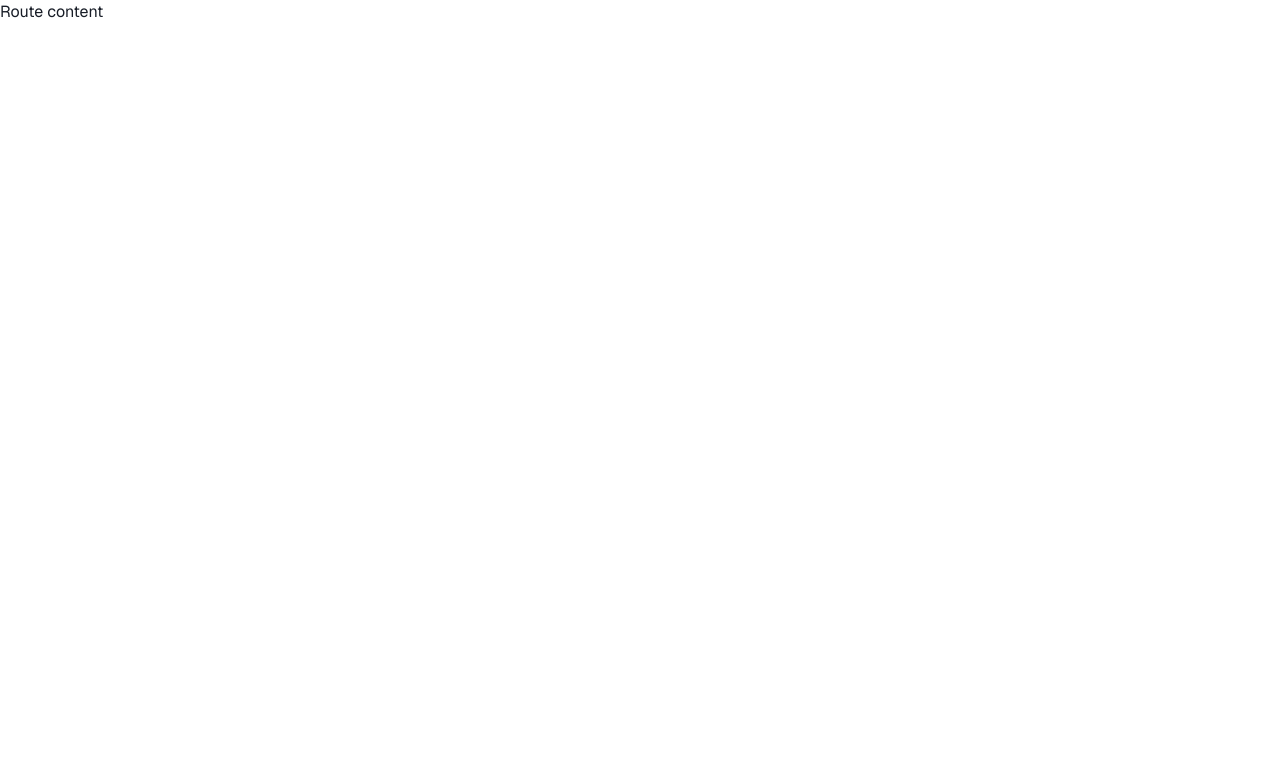
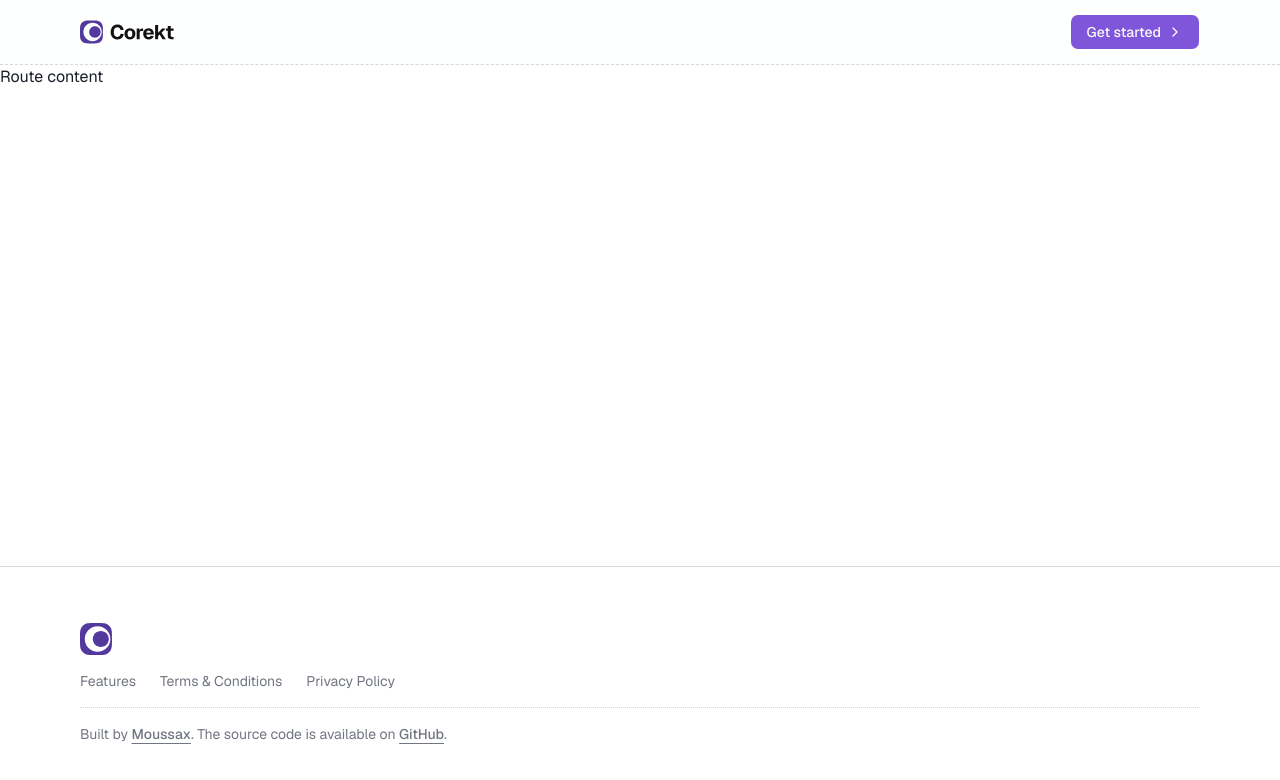
Before and after one commit to MrInspection/corekt-frontend, a Next.js app: page /legal/terms-and-conditions in a window 1280 px wide. Shown: the top 780 px of the page. Built offline with nearby package versions, Linux system fonts and the light colour scheme.

Commit message:
refactor: move files to new layout

```diff
--- /dev/null
+++ b/src/app/(landing)/layout.tsx
@@ -0,0 +1,13 @@
+import type { ReactNode } from "react";
+import { SiteFooter } from "@/components/site-footer";
+import { SiteHeader } from "@/components/site-header";
+
+export default function LandingLayout({ children }: { children: ReactNode }) {
+  return (
+    <div className="flex min-h-screen flex-col">
+      <SiteHeader />
+      {children}
+      <SiteFooter />
+    </div>
+  );
+}
--- a/src/app/legal/terms-and-conditions/page.tsx
+++ b/src/app/(landing)/legal/terms-and-conditions/page.tsx
@@ -7,5 +7,5 @@ export const metadata: Metadata = {
 };
 
 export default function TermsAndConditionsPage() {
-  return <div>Route content</div>;
+  return <div className="flex flex-1 flex-col">Route content</div>;
 }
--- /dev/null
+++ b/src/components/site-footer.tsx
@@ -0,0 +1,44 @@
+import Image from "next/image";
+import Link from "next/link";
+
+export function SiteFooter() {
+  return (
+    <footer className="border-t py-14">
+      <div className="container max-w-6xl">
+        <Link href="" className="w-fit">
+          <Image
+            src="/brand/corekt-logo.svg"
+            alt="Corekt Logo"
+            width={100}
+            height={100}
+            className="h-8 w-auto"
+          />
+        </Link>
+        <nav className="mt-4 flex gap-6 border-b border-dotted pb-4">
+          <p className="cursor-pointer text-muted-foreground text-sm hover:text-foreground hover:underline hover:underline-offset-4">
+            Features
+          </p>
+          <p className="text-muted-foreground text-sm">Terms & Conditions</p>
+          <p className="text-muted-foreground text-sm">Privacy Policy</p>
+        </nav>
+        <p className="mt-4 text-muted-foreground text-sm">
+          Built by{" "}
+          <a
+            href="https://moussax.vercel.app"
+            target="_blank"
+            rel="noreferrer"
+            className="font-medium underline underline-offset-4"
+          >
+            Moussax
+          </a>
+          . The source code is available on{" "}
+          {/** biome-ignore lint/a11y/useValidAnchor: req */}
+          <a href="#" className="font-medium underline underline-offset-4">
+            GitHub
+          </a>
+          .
+        </p>
+      </div>
+    </footer>
+  );
+}
--- /dev/null
+++ b/src/components/site-header.tsx
@@ -0,0 +1,28 @@
+import { ChevronRight } from "lucide-react";
+import Image from "next/image";
+import Link from "next/link";
+import { Button } from "@/components/ui/button";
+
+export function SiteHeader() {
+  return (
+    <header className="sticky top-0 z-50 border-b border-dashed bg-background/90 backdrop-blur">
+      <div className="container flex h-16 max-w-6xl items-center justify-between">
+        <Link href="/" className="w-fit">
+          <Image
+            src="/brand/corekt-brand.svg"
+            alt="Corekt Logo"
+            width={100}
+            height={100}
+            className="h-6 w-auto select-none"
+            draggable={false}
+          />
+        </Link>
+        <Link href="/login">
+          <Button className="cursor-pointer px-4">
+            Get started <ChevronRight />
+          </Button>
+        </Link>
+      </div>
+    </header>
+  );
+}
```
Also changed, not shown: src/app/(landing)/legal/privacy-policy/page.tsx (renamed from src/app/legal/privacy-policy/page.tsx).
